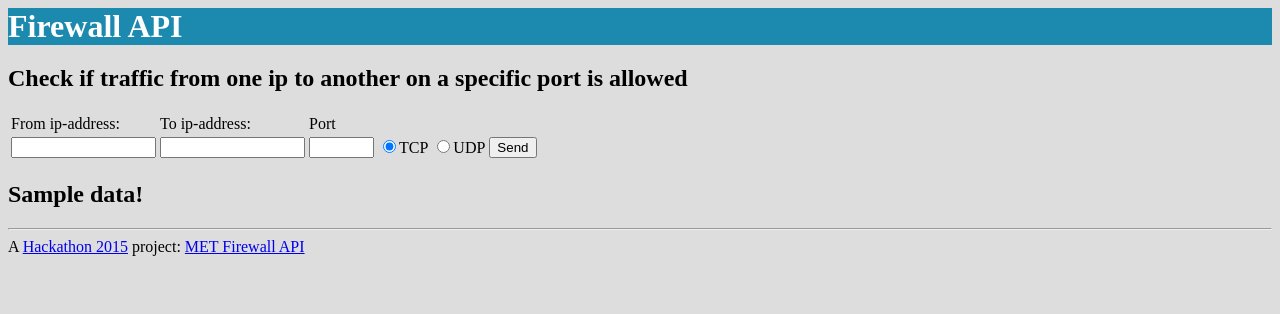
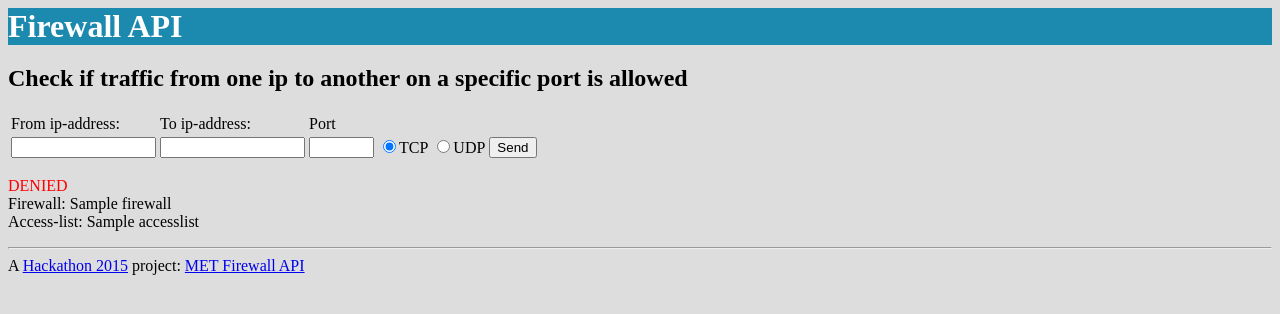
Before and after one commit to arnesund/firewall-api, a Flask app: template templates/result.html in a window 1280 px wide. Shown: the top 314 px of the page. Run offline with Flask 2, Linux system fonts and the light colour scheme; the template is opened without the code that fills it: most values are stand-ins (such as "Sample title", 1, 10 or a date in 2020).

Commit message:
Updated result template and CSS

```diff
--- a/static/firewall-api.css
+++ b/static/firewall-api.css
@@ -18,3 +18,6 @@ H3.odde {font-size:14;background-color:#1D5AAD;padding:0 0 0 10; border: 5 5 5 5
 TD.black {font-size:18;color:#FFFFFF;background-color:#000000;}
 HR {color:#1C8AAE;background-color:#1C8AAE;height:5;}
 HR.blue {color:#1C8AAE;background-color:#1C8AAE;height:5;}
+
+.permitted { color: green; }
+.denied { color: red; }
--- a/templates/result.html
+++ b/templates/result.html
@@ -25,12 +25,26 @@
 
 </form>
 
+{% if data %}
+{% for entry in data %}
+{% if entry['result']['permitted'] %}
+<p><div class="permitted">PERMITTED</div>
+Firewall: {{ entry['result']['firewall'] }}<br />
+Access-list: {{ entry['result']['accesslist'] }}<br />
+{{ entry['result']['rulecomment'] }}<br />
+{{ entry['result']['firewallrule'] }}<br />
+</p>
+{% else %}
+<p><div class="denied">DENIED</div>
+Firewall: {{ entry['result']['firewall'] }}<br />
+Access-list: {{ entry['result']['accesslist'] }}<br />
+</p>
+{% endif %}
 
-{% if data %}
-  <H2> {{ data }}!</H2>
+{% endfor %}
 {% else %}
 
-<H2>No results ready, please wait for the project to finish...</H2>
+<H2>No results, please try again!</H2>
 {% endif %}
 
 
```
